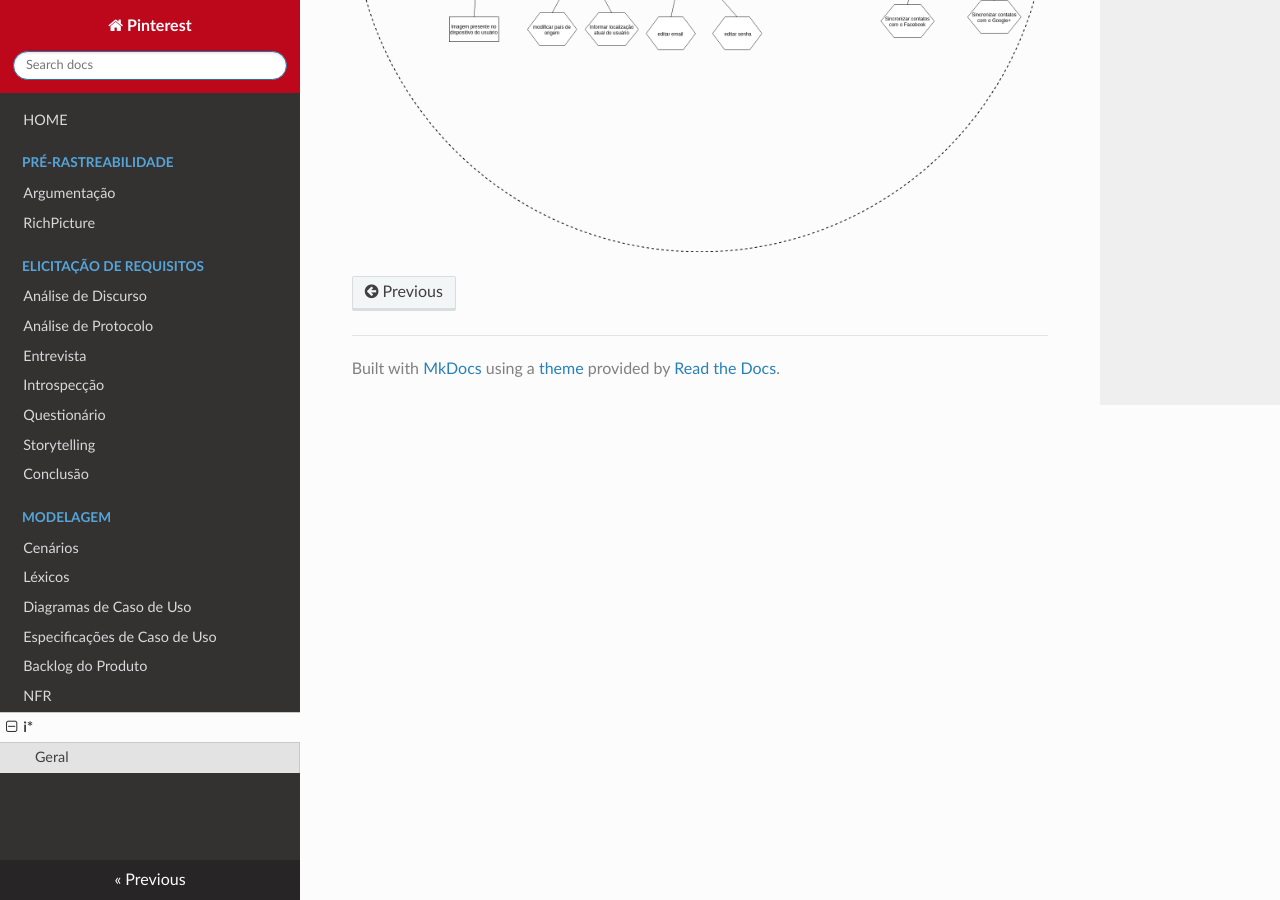
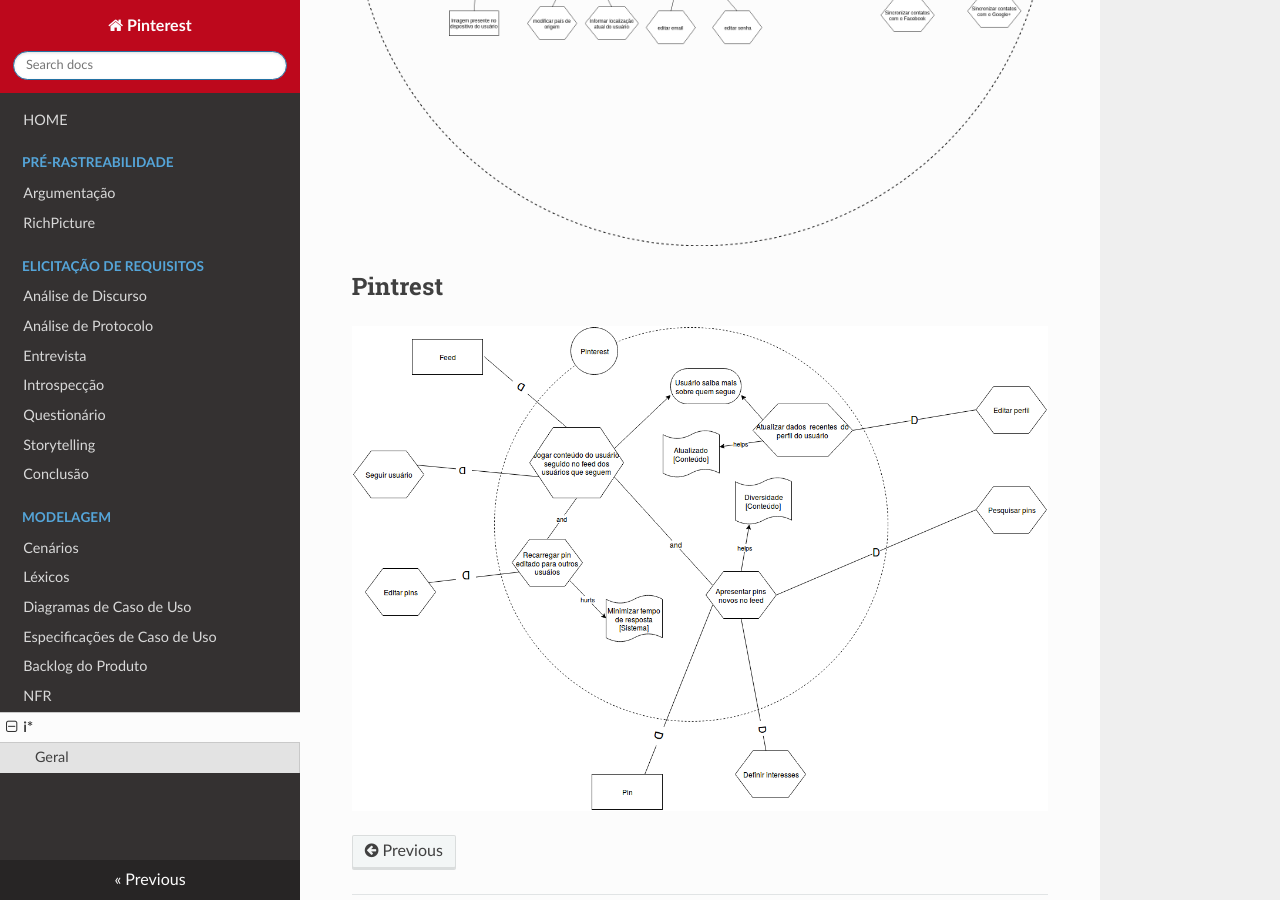
Before and after one commit to joberthrogers18/2018.2-Requisitos-Pinterest, an MkDocs documentation site: the page built from docs/iStar.md, in a window 1280 px wide and 900 px high, scrolled down 4888 px. Built offline with MkDocs 1.6.1, drawn with Linux system fonts in a browser that asks for light colours; nearby versions of some CDN libraries; old or Windows-style settings are respelled for this version of MkDocs.

Commit message:
Adding general pinterest istar

```diff
--- a/docs/iStar.md
+++ b/docs/iStar.md
@@ -19,18 +19,22 @@
 
 ## Enviar Pin
 
-### Usuário
+#### Usuário
 
 ![](img/istar-enviar-pin.png)
 
-### Outro Usuário
+#### Outro Usuário
 
 ![](img/istar-postar-pin-outro-usuario.png)
 
-### Pinterest
+#### Pinterest
 
 ![](img/istart-pinterest-enviar-pin.png)
 
 ## Editar configurações de conta
 
 ![](img/rationale_editar_configuracoes.png)
+
+## Pintrest
+
+![](img/rationale_pinterest.png)
```
Also changed, not shown: docs/img/rationale_pinterest.png (added).
